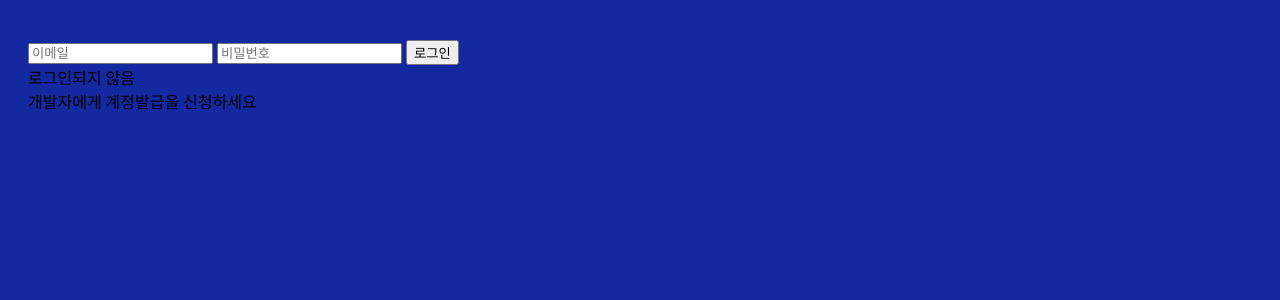
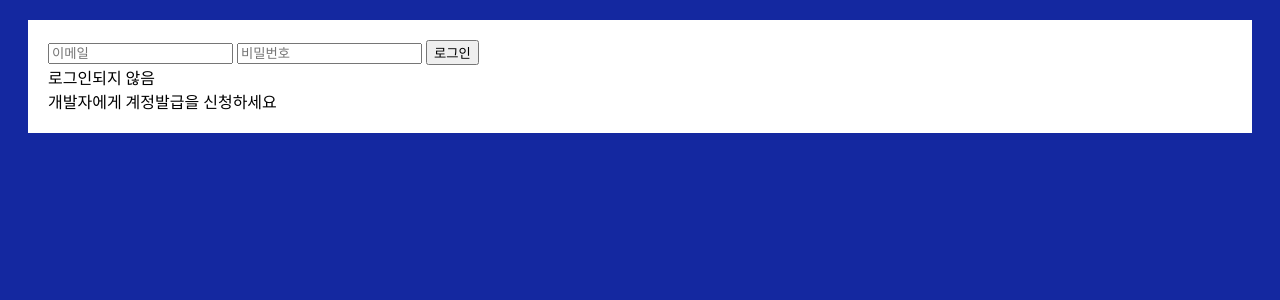
Before and after one commit to nyeohijyul/eotlqhem, a SvelteKit app: page / in a window 1280 px wide. Shown: the top 300 px of the page. Built offline with nearby package versions, Linux system fonts and the light colour scheme.

Commit message:
ui 수정

```diff
--- a/src/routes/+page.svelte
+++ b/src/routes/+page.svelte
@@ -73,7 +73,8 @@
 
 <style>
     #container {
-        margin-top: 20px;
+        margin: 20px;
         padding: 20px;
+        background-color: white;
     }
 </style>
```
